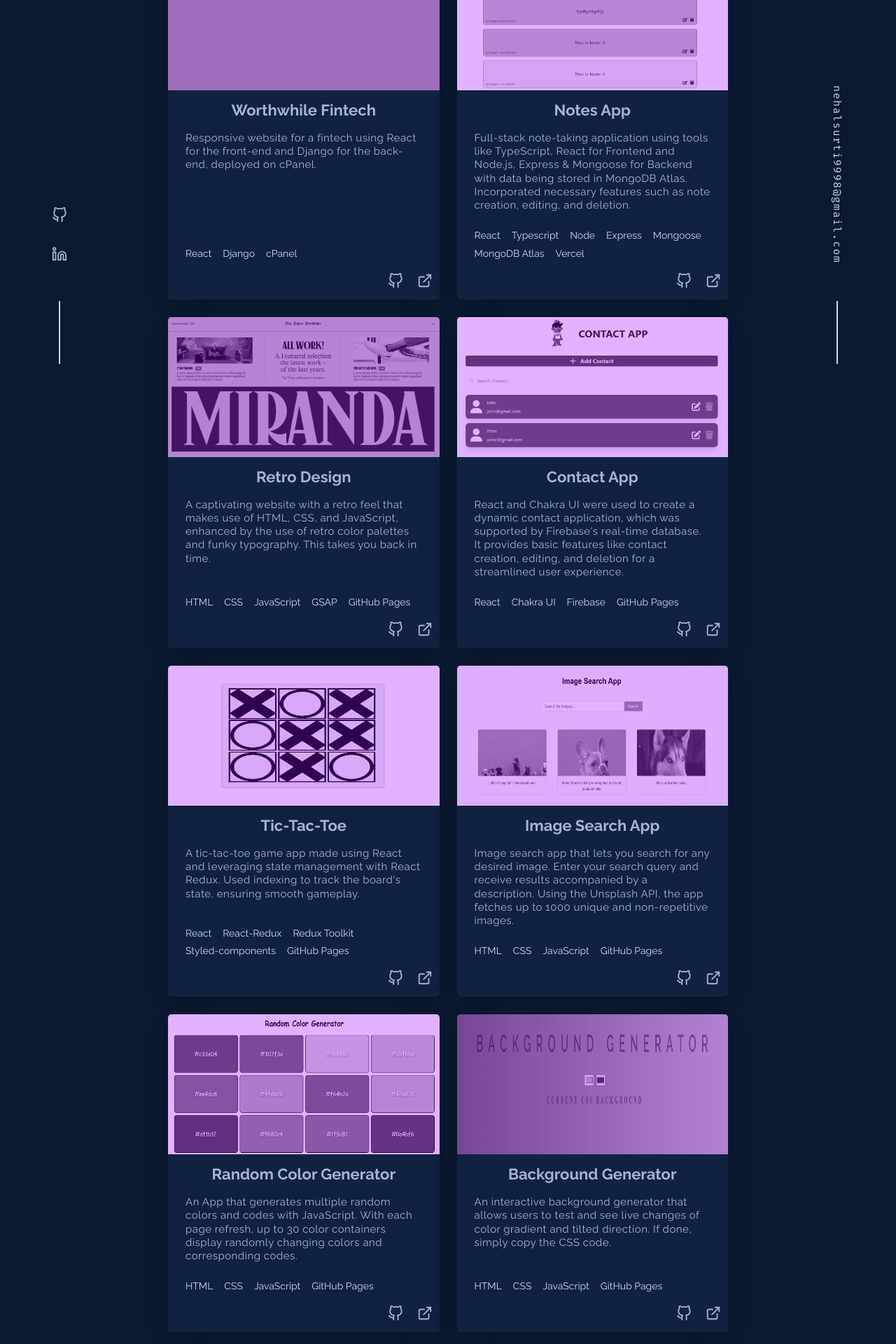
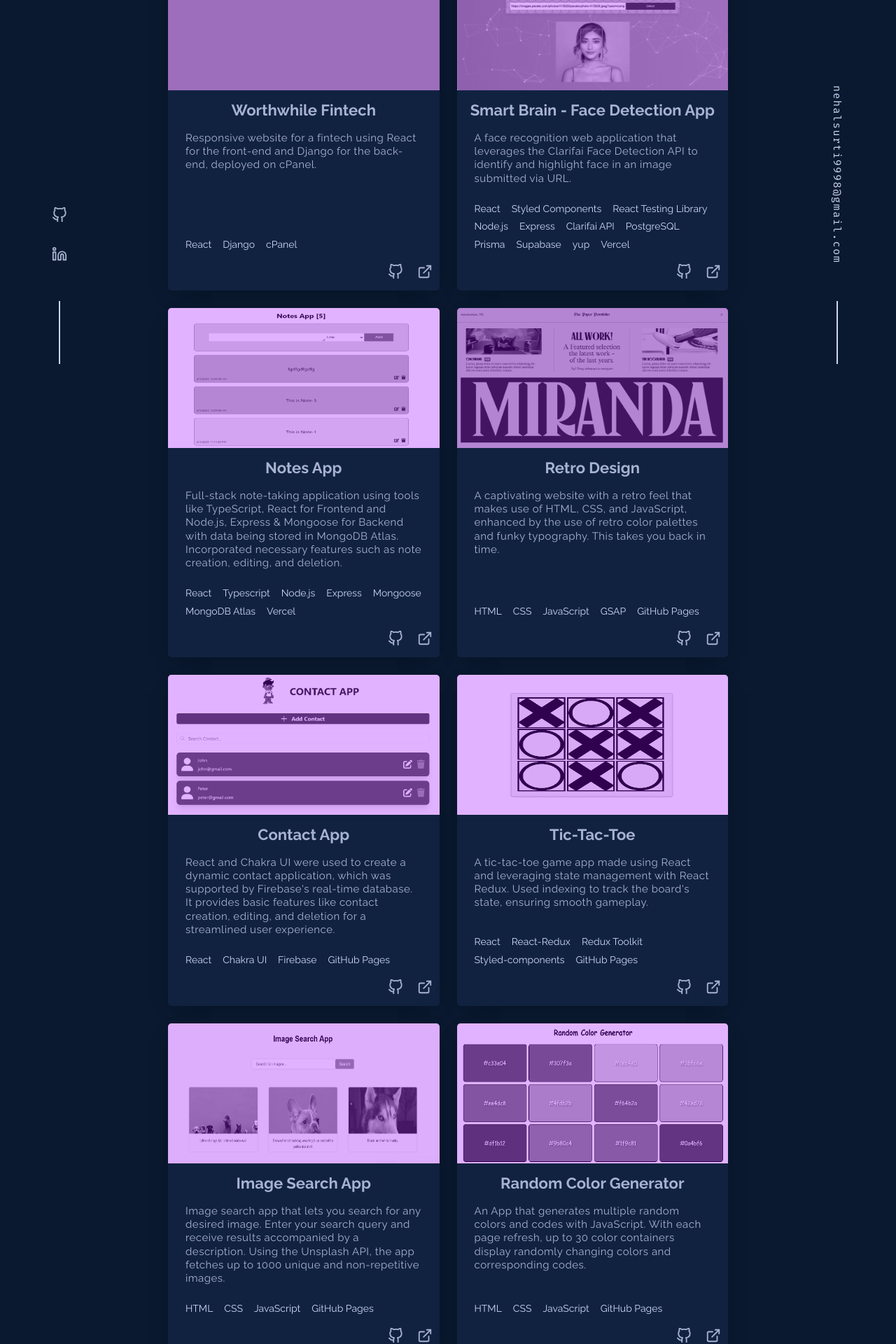
Before and after one commit to NehalSurti/Portfolio, a Next.js app: page /projects in a window 1280 px wide. Shown: the part 280-2200 px from the top of the page at 70% size. Built offline with nearby package versions, Linux system fonts and the light colour scheme; grey boxes are pictures that could not be loaded.

Commit message:
updating

```diff
--- a/src/components/ProjectsList.tsx
+++ b/src/components/ProjectsList.tsx
@@ -20,6 +20,30 @@ function ProjectsList() {
       },
     },
     {
+      image: "/project18.png",
+      projectName: "Smart Brain - Face Detection App",
+      projectLink: "https://smart-brain-nu-seven.vercel.app/",
+      projectDescription:
+        "A face recognition web application that leverages the Clarifai Face Detection API to identify and highlight face in an image submitted via URL.",
+      projectTech: [
+        "React",
+        "Styled Components",
+        "React Testing Library",
+        "Node.js",
+        "Express",
+        "Clarifai API",
+        "PostgreSQL",
+        "Prisma",
+        "Supabase",
+        "yup",
+        "Vercel",
+      ],
+      projectExternalLinks: {
+        github: "https://github.com/NehalSurti/SmartBrain-Server",
+        externalLink: "https://smart-brain-nu-seven.vercel.app/",
+      },
+    },
+    {
       image: "/project6.png",
       projectName: "Notes App",
       projectLink: "https://notes-app-peach-one.vercel.app/",
@@ -28,7 +52,7 @@ function ProjectsList() {
       projectTech: [
         "React",
         "Typescript",
-        "Node",
+        "Node.js",
         "Express",
         "Mongoose",
         "MongoDB Atlas",
@@ -165,18 +189,6 @@ function ProjectsList() {
         externalLink: "https://nehalsurti.github.io/Pomodoro-Timer/",
       },
     },
-    {
-      image: "/project17.png",
-      projectName: "Stopwatch",
-      projectLink: "https://nehalsurti.github.io/Stopwatch/",
-      projectDescription:
-        "Countdown timer for the New Year's countdown of 2025 generates numbers dynamically and pulls the current date and time from the user's device using JavaScript.",
-      projectTech: ["HTML", "CSS", "JavaScript", "GitHub Pages"],
-      projectExternalLinks: {
-        github: "https://github.com/NehalSurti/Stopwatch",
-        externalLink: "https://nehalsurti.github.io/Stopwatch/",
-      },
-    },
   ];
 
   const container = {
```
Also changed, not shown: public/project18.png (added).
